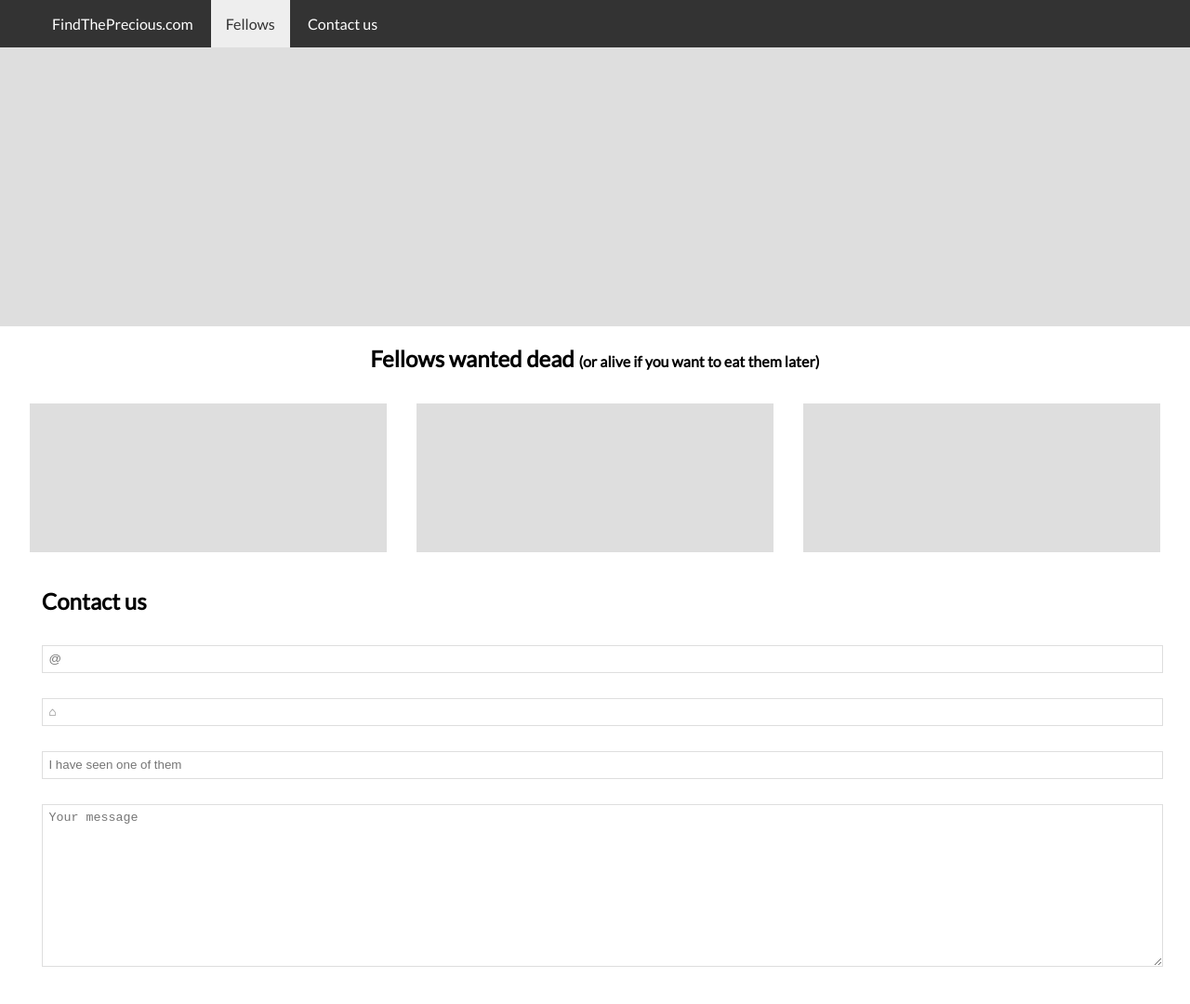
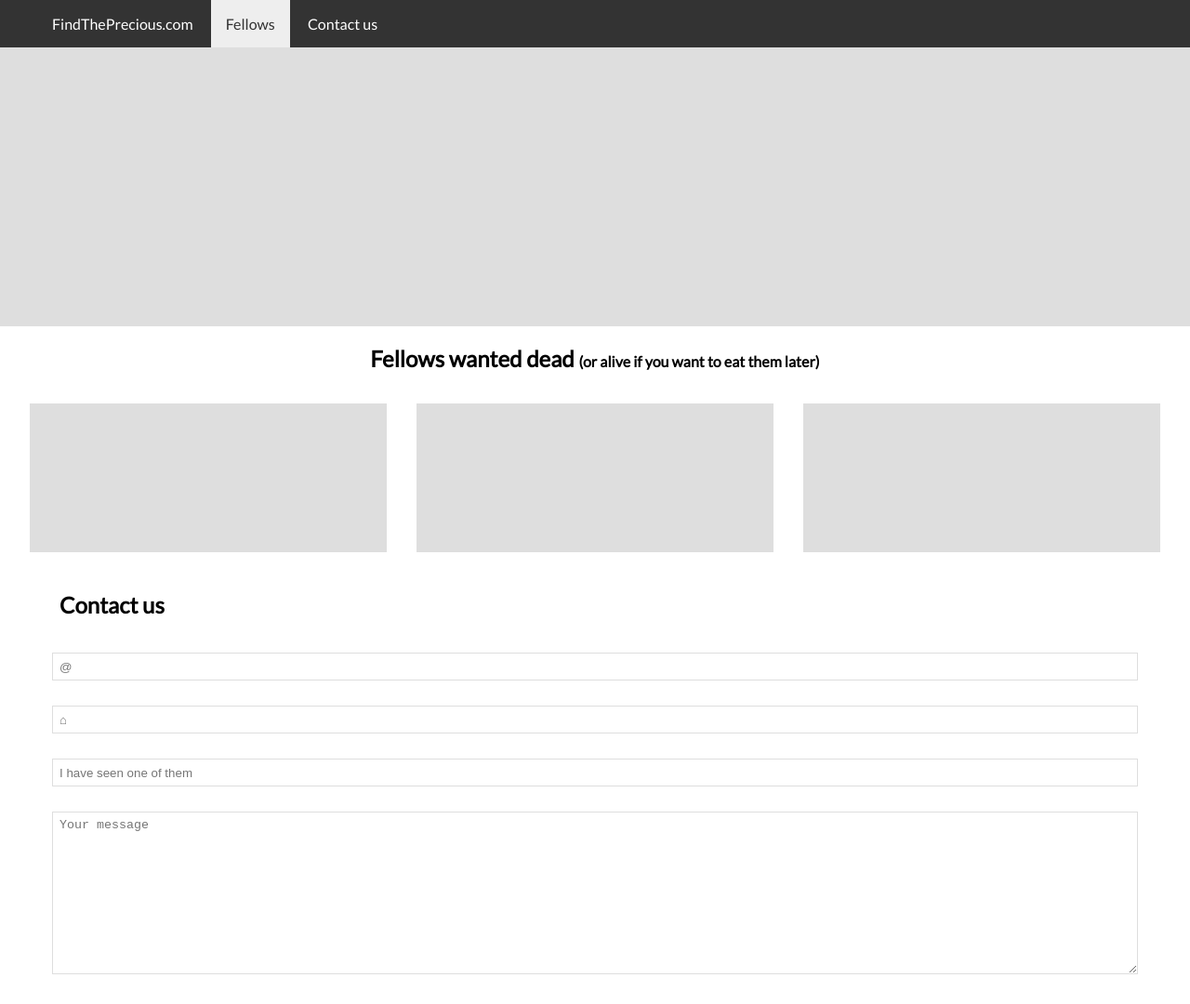
Before and after one commit to siK-s/quete-css-responsive, a plain HTML site: page index.html in a window 1280 px wide. Shown: the whole page at 93% size. Drawn offline with Linux system fonts and the light colour scheme.

Commit message:
Modification de l'alignement du formulaire pour la version en dessous de 961px

```diff
--- a/style.css
+++ b/style.css
@@ -27,15 +27,18 @@ nav li.active {
 }
 #fellows h2 span { font-size: 1rem;}
 form {
-    width: 93%;
+    width: 100%;
     margin: 1em auto;
+    text-align: center;
 }
 form h2 { text-align: center; }
 input, select, textarea {
-    width: 100%;
+    width: 90%;
+    display: inline-block;
     padding: .5em;
     margin: 1em auto;
     border: 1px solid #dedede;
+    text-align: left;
 }
 textarea {
     min-height: 160px;
@@ -59,5 +62,9 @@ textarea {
         min-height: 160px;
         background-color: #dedede;
     }
-    form h2 { text-align: left; }
+    form h2 {
+        text-align: left;
+        width: 90%;
+        margin: 1em auto;
+    }
 }
```
